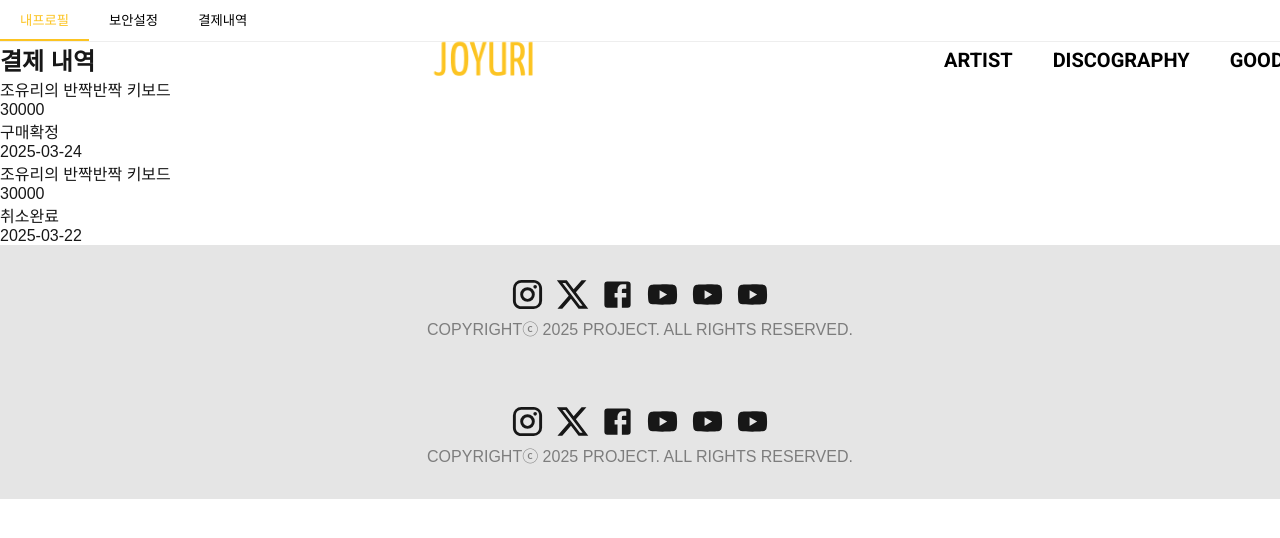
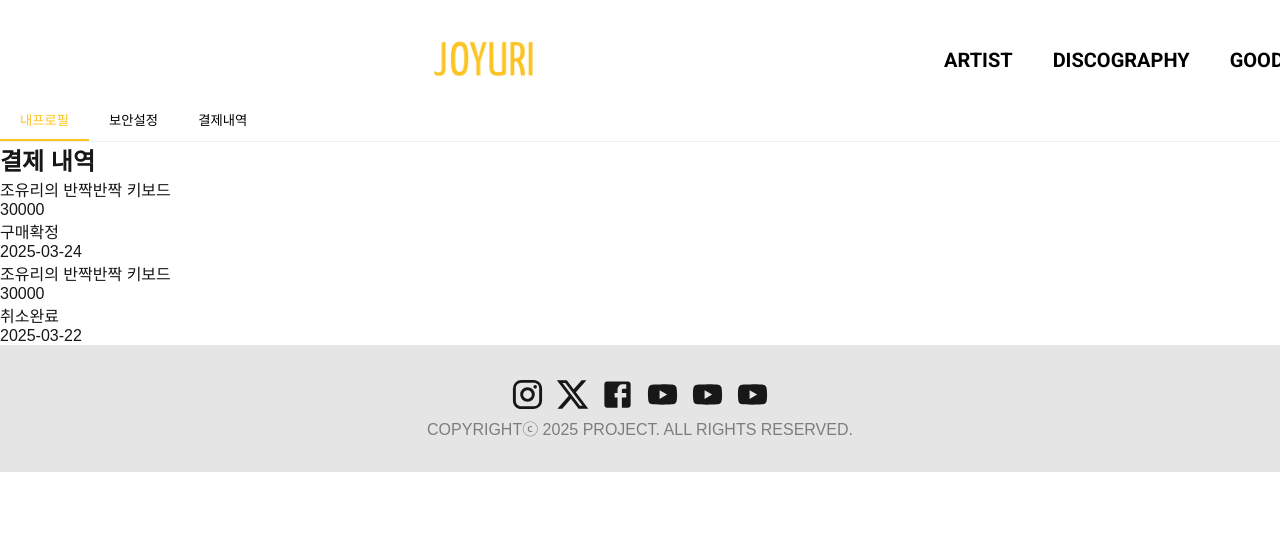
Before and after one commit to hyoni-ch/fan-site, a Next.js app: page /mypage in a window 1280 px wide. Shown: the top 538 px of the page. Built offline with nearby package versions, Linux system fonts and the light colour scheme; no server answers; what @mui/material-nextjs would draw is missing.

Commit message:
메인페이지 섹션 및 마이페이지 스타일 수정

```diff
--- a/src/app/(route)/mypage/page.tsx
+++ b/src/app/(route)/mypage/page.tsx
@@ -3,7 +3,6 @@
 import React, { useEffect, useState } from "react";
 import styles from "./mypage.module.css";
 import api from "@/utils/api";
-import Footer from "@/components/footer";
 
 interface UserInfo {
   username: string;
@@ -217,7 +216,6 @@ function Mypage() {
           </div>
         )}
       </div>
-      <Footer />
     </>
   );
 }
--- a/src/app/layout.tsx
+++ b/src/app/layout.tsx
@@ -30,7 +30,7 @@ export default function RootLayout({
         <AppRouterCacheProvider>
           <ThemeProvider theme={theme}>
             <HeaderNav />
-            <div>{children}</div>
+            <div style={{ marginTop: "100px" }}>{children}</div>
             <Footer />
           </ThemeProvider>
         </AppRouterCacheProvider>
--- a/src/components/mainSection.tsx
+++ b/src/components/mainSection.tsx
@@ -34,11 +34,7 @@ const MainSection = ({
         />
       </Box>
     )}
-    <Typography
-      variant="h4"
-      component="h1"
-      sx={{ textAlign: "center", pt: 10, pb: 5 }}
-    >
+    <Typography variant="h4" component="h1" sx={{ textAlign: "center", pb: 5 }}>
       {title}
     </Typography>
 
```
